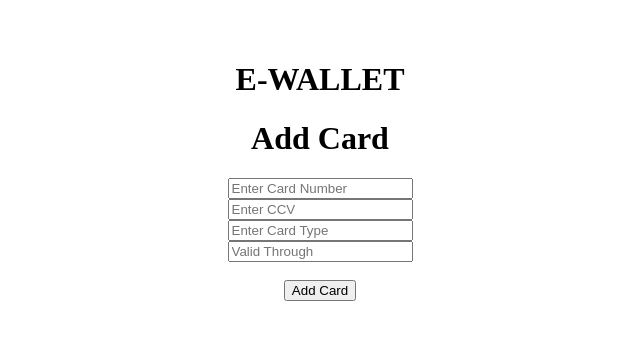
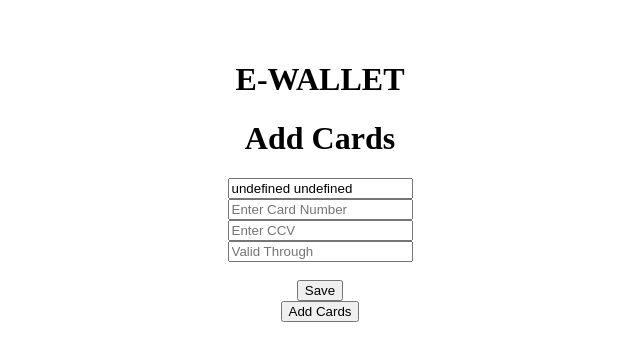
Before and after one commit to kristinaradovanovic/e-wallet-project, a React (Vite) app: page /new in a window 1280 px wide. Shown: the top 360 px of the page, without its empty margins (320-960 px from the left). Built offline with nearby package versions, Linux system fonts and the light colour scheme.

Commit message:
third commit

```diff
--- a/src/features/Card.jsx
+++ b/src/features/Card.jsx
@@ -15,7 +15,6 @@ export const Card = ({ user, cards, index }) => {
         <div className="cardWrapper">
             <p>{user.name?.title} {user.name?.first} {user.name?.last}</p>
             <p><strong>Card Number:</strong> {cards.number}</p>
-            <p><strong>Card Type:</strong> {cards.type}</p>
             <p><strong>CCV:</strong> {cards.ccv}</p>
             <p><strong>Expiration Date:</strong> {cards.date}</p>
             <button onClick={handleDelete} >Delete</button>
--- a/src/routes/Home.jsx
+++ b/src/routes/Home.jsx
@@ -4,7 +4,6 @@ import { Cards } from "../features/Cards";
 export const Home = () =>{
     return(
         <div>
-            <h1>Home</h1>
             <Cards/>
             <Link to="/new"><button>Add Card</button></Link>
         </div>
--- a/src/routes/NewCard.jsx
+++ b/src/routes/NewCard.jsx
@@ -1,36 +1,85 @@
-import { useDispatch } from "react-redux";
+//IMPORTS
+import { useDispatch, useSelector } from "react-redux";
 import { addCard } from "../features/CardSlice";
 import { Link } from "react-router-dom";
+import { useState } from "react";
 
+//EXPORT NEWCARD
 export const NewCard = () => {
     const dispatch = useDispatch();
+    const user = useSelector((state) => state.user.user);
+    const [numberError, setNumberError] = useState("");
+    const [ccvError, setCcvError] = useState("");
+    const [dateError, setDateError] = useState("");
+
+
+//HANDLE SUBMIT + ALLa ERROR MESSAGE OM ANVÄNDARE SKRIVER FEL INPUT
+    const handleSubmit = () => {
+        const number = document.querySelector("#number").value;
+        const ccv = document.querySelector("#ccv").value;
+        const date = document.querySelector("#date").value;
+
+        //ERROR TEXT FÖR FEL INPUT
+
+        if (number.length !== 16) {
+            setNumberError("Card number must be 16 digits.");
+            return;
+          } else {
+            setNumberError("");
+          }
+
+          if (ccv.length !== 3) {
+            setCcvError("CCV must be 3 digits.");
+            return;
+          } else {
+            setCcvError("");
+        }
+
+        if (date.length !== 4) {
+            setDateError("Date must be 4 digits.");
+            return;
+          } else {
+            setDateError("");
+          }
+
+        dispatch(addCard({ number, ccv, date }));
+    }
+
     return(
         <div>
-            <h1>Add Card</h1>
+            <h1>Add Cards</h1>
 
-            <input type="text" id="number" placeholder="Enter Card Number"/>
+            <input type="text" id="holder" value={`${user.name?.first} ${user.name?.last}`} readOnly />
             <br />
-            <input type="text" id="ccv" placeholder="Enter CCV" />
+
+    {/* Card Number Input */}
+        {numberError && <p style={{ color: "red" }}>{numberError}</p>}
+            <input
+            type="text"
+            id="number"
+            maxLength="16"
+            placeholder="Enter Card Number"
+            onInput={(e) => {
+                e.target.value = e.target.value.replace(/[^0-9]/g, '');
+            }}
+            required
+            />
             <br />
-            <input type="text" id="type" placeholder="Enter Card Type" />
+    {/* CCV Input */}
+        {ccvError && <p style={{ color: "red" }}>{ccvError}</p>}
+            <input type="text" id="ccv" maxLength="3" placeholder="Enter CCV" required/>
             <br />
-            <input type="text" id="date" placeholder="Valid Through" />
+    {/* Date Input */}
+        {dateError && <p style={{ color: "red" }}>{dateError}</p>}
+            <input type="text" id="date" maxLength="4" placeholder="Valid Through" required />
             <br /><br />
-            <Link to="/" ><button
-            onClick={()=>{
-                let number = document.querySelector("#number").value;
-                let ccv = document.querySelector("#ccv").value;
-                let type = document.querySelector("#type").value;
-                let date = document.querySelector("#date").value;
-
-                dispatch(addCard({ number, ccv, type, date }));
-            }}
-            >Add Card</button></Link>
-
-            <br />
 
 
 
+    {/* ADD/SUBMIT */}
+            <button onClick={handleSubmit}>Save</button>
+            <br />
+            <Link to="/" ><button>Add Cards</button></Link>
         </div>
     )
 }
```
